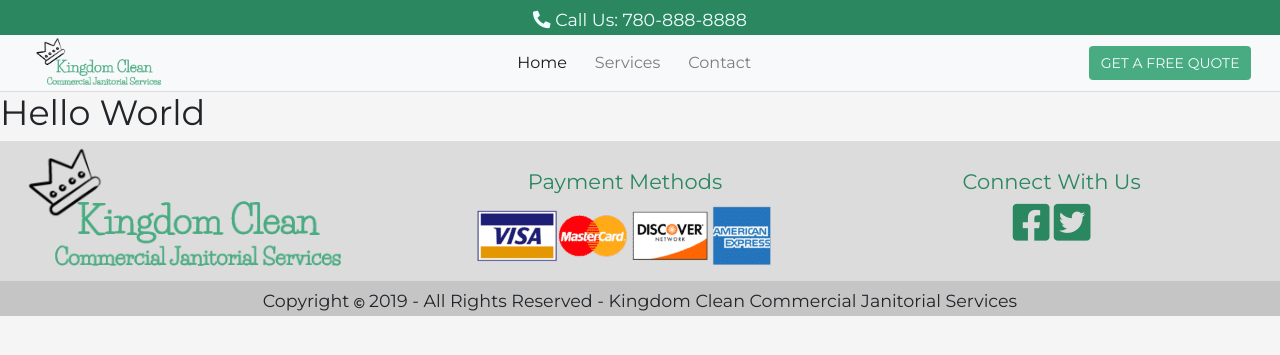
After one commit to ahmeda37/clean, a Flask app: page /services in a window 1280 px wide. The commit adds this page. Shown: the top 355 px of the page. Run offline with Flask 2, Linux system fonts and the light colour scheme; some libraries are stand-ins or nearby versions.

```diff
--- a/main.py
+++ b/main.py
@@ -1,11 +1,17 @@
 from flask import Flask, render_template
 
 app = Flask(__name__)
+
 
 @app.route("/", methods=["GET"])
 def index():
     return render_template("index.html")
 
 
+@app.route("/services", methods=["GET"])
+def sevices():
+    return render_template("services.html")
+
+
 if __name__ == '__main__':
     app.run(debug=True)
--- a/templates/base.html
+++ b/templates/base.html
@@ -26,16 +26,16 @@
         <div class="collapse navbar-collapse m-auto" id="navbarNavDropdown">
           <ul class="navbar-nav mx-auto nav_link">
             <li class="nav-item active">
-              <a class="nav-link mr-3" href="#">Home
+              <a class="nav-link mr-3" href="/">Home
                 <span class="sr-only">(current)</span>
               </a>
             </li>
             <li class="nav-item">
-              <a class="nav-link mr-3" href="#">Services
+              <a class="nav-link mr-3" href="/services">Services
               </a>
             </li>
             <li class="nav-item">
-              <a class="nav-link" href="#">Contact</a>
+              <a class="nav-link" href="/contact">Contact</a>
             </li>
           </ul>
           <button class="btn btn-primary quote_btn"><a class="get_quote" href="#">GET A FREE QUOTE</a></button>
@@ -48,7 +48,7 @@
       {%endblock content%}
 
       <div id="bottom-bar">
-        <div class="row">
+        <div class="row" style="width: 100%;">
           <div class="col big_font text-center">
             <img style="height: 10rem" src="/static/img/new_logo.png">
           </div>
--- /dev/null
+++ b/templates/services.html
@@ -0,0 +1,7 @@
+{%extends 'base.html'%}
+{%set active_page = 'page.services'%}
+{%block title%}Services | Kingdom Clean Commercial Janitorial Services{%endblock title%}
+
+{%block content%}
+    <h1>Hello World</h1>
+{%endblock content%}
```
